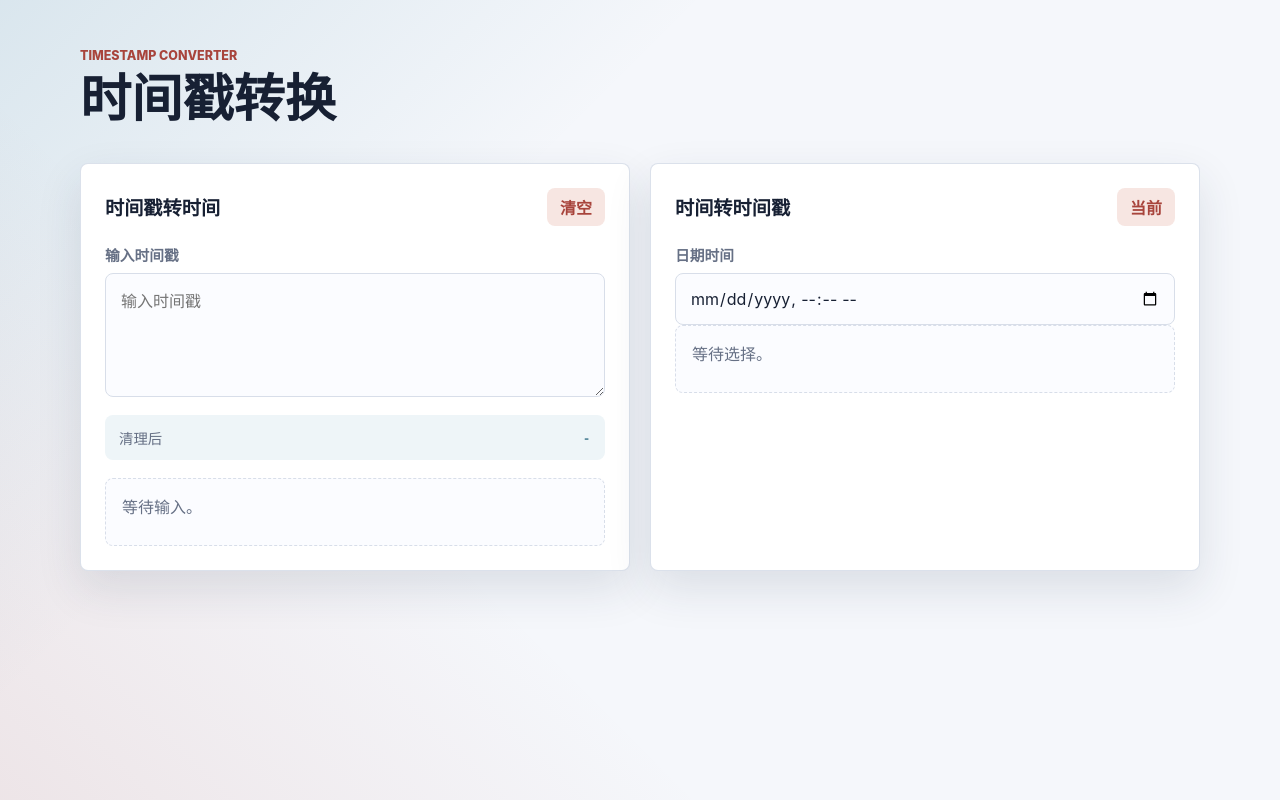
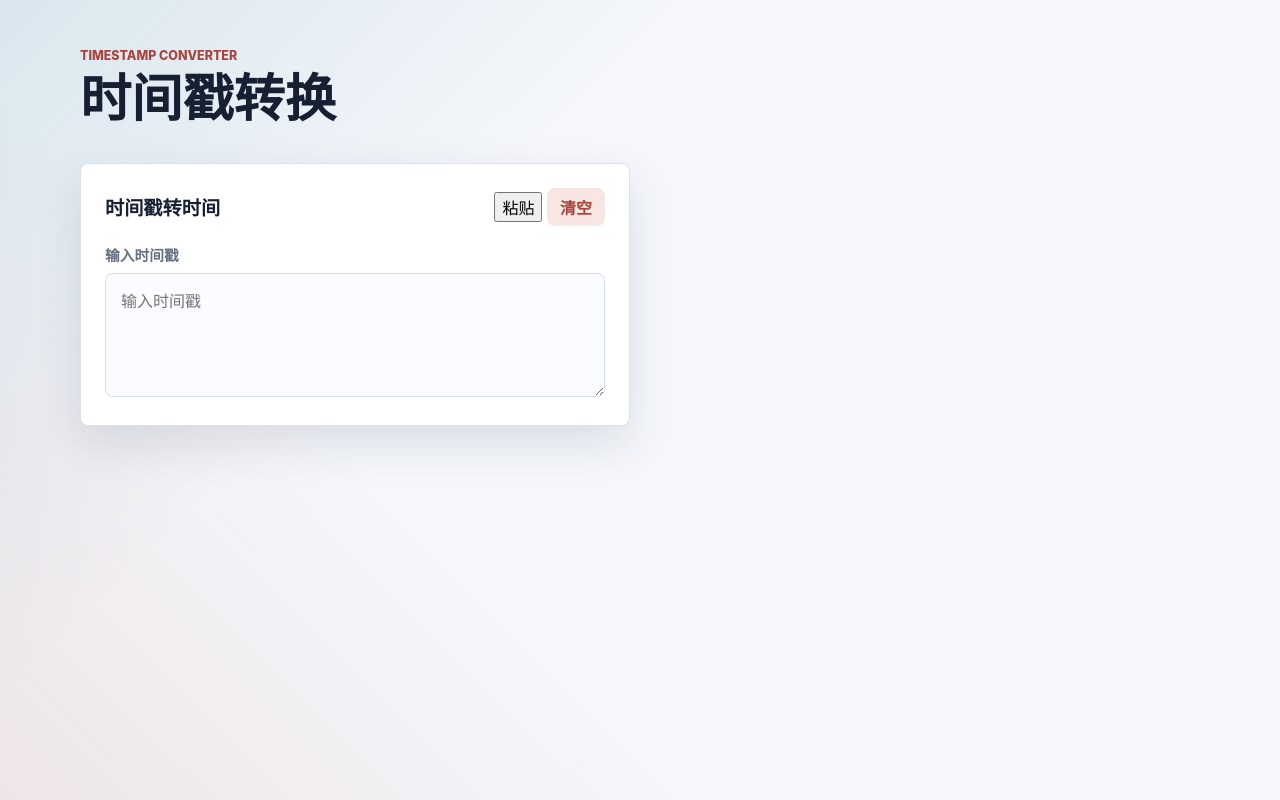
Before and after one commit to yiyiyien/tools, a plain HTML site: page index.html in a window 1280 px wide. Drawn offline with Linux system fonts and the light colour scheme.

Commit message:
Update index.html

```diff
--- a/index.html
+++ b/index.html
@@ -16,12 +16,17 @@
       </section>
 
       <section class="tool-grid" aria-label="时间转换工具">
-        <article class="panel">
+        <article class="panel panel-main">
           <div class="panel-heading">
             <h2>时间戳转时间</h2>
-            <button class="icon-button" id="clearTimestamp" type="button" title="清空时间戳输入" aria-label="清空时间戳输入">
-              清空
-            </button>
+            <div class="panel-actions">
+              <button class="primary-button" id="pasteTimestamp" type="button" title="粘贴时间戳" aria-label="粘贴时间戳">
+                粘贴
+              </button>
+              <button class="icon-button" id="clearTimestamp" type="button" title="清空时间戳输入" aria-label="清空时间戳输入">
+                清空
+              </button>
+            </div>
           </div>
 
           <label class="field-label" for="timestampInput">输入时间戳</label>
@@ -33,41 +38,18 @@
             spellcheck="false"
           ></textarea>
 
-          <div class="meta-row">
-            <span>清理后</span>
-            <code id="cleanedTimestamp">-</code>
-          </div>
-
-          <div class="result-list" id="timestampResults" aria-live="polite">
-            <div class="empty-state">等待输入。</div>
-          </div>
-        </article>
-
-        <article class="panel">
-          <div class="panel-heading">
-            <h2>时间转时间戳</h2>
-            <button class="icon-button" id="useNow" type="button" title="使用当前时间" aria-label="使用当前时间">
-              当前
-            </button>
-          </div>
-
-          <label class="field-label" for="datetimeInput">日期时间</label>
-          <input id="datetimeInput" type="datetime-local" />
-
-          <div class="result-list" id="datetimeResults" aria-live="polite">
-            <div class="empty-state">等待选择。</div>
-          </div>
+          <div class="result-list" id="timestampResults" aria-live="polite"></div>
         </article>
       </section>
     </main>
 
     <template id="resultRowTemplate">
       <div class="result-row">
-        <div>
-          <span class="result-label"></span>
+        <div class="result-source"></div>
+        <div class="result-main">
           <strong class="result-value"></strong>
+          <div class="result-note"></div>
         </div>
-        <button class="copy-button" type="button">复制</button>
       </div>
     </template>
 
```
